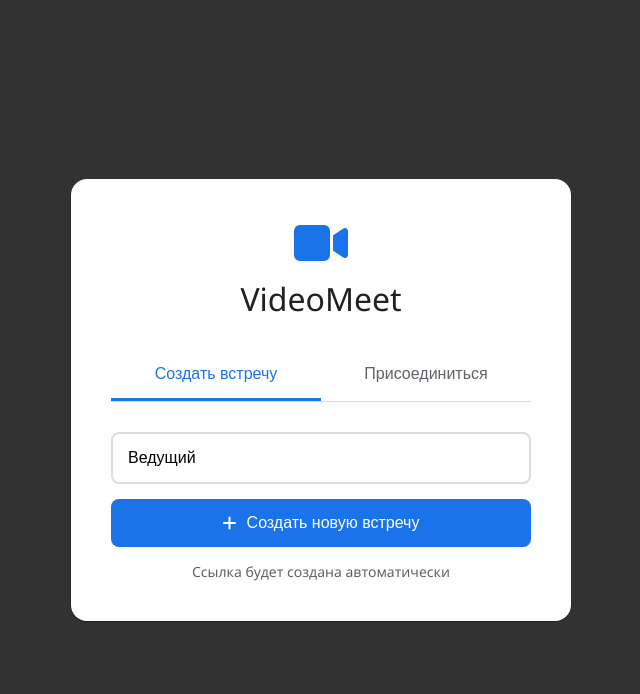
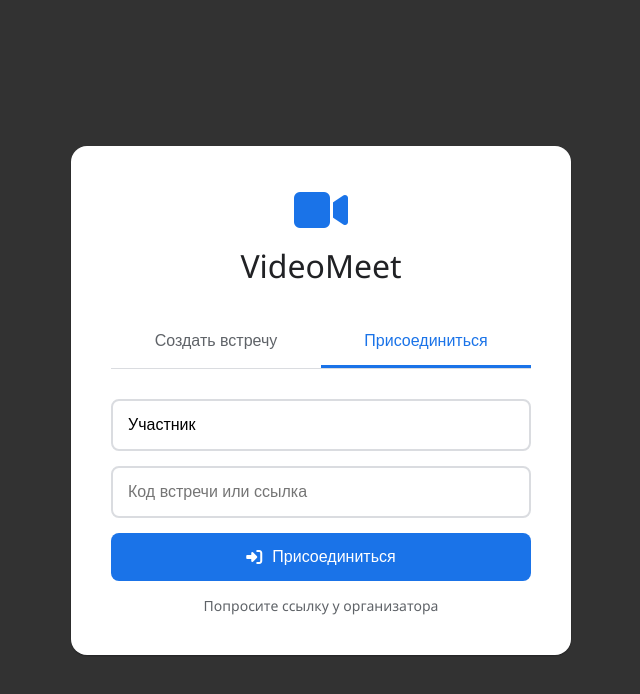
Before and after one commit to MkmSys/capydoo, a website: page public/index.html in a window 1280 px wide. Both pictures are taken after a click on the button "Присоединиться". Shown: the whole page, without its empty margins (319-959 px from the left). Drawn offline with nearby package versions, Linux system fonts and the light colour scheme; no server answers.

Commit message:
Update index.html

```diff
--- a/public/index.html
+++ b/public/index.html
@@ -229,5 +229,46 @@
     }
 
     </script>
+    <script>
+    // Простой скрипт для вкладок
+    document.addEventListener('DOMContentLoaded', function() {
+        console.log('Настройка вкладок...');
+
+        const tabButtons = document.querySelectorAll('.tab-btn');
+        const tabContents = document.querySelectorAll('.tab-content');
+
+        tabButtons.forEach(button => {
+            button.addEventListener('click', function() {
+                // Удаляем активный класс у всех кнопок
+                tabButtons.forEach(btn => btn.classList.remove('active'));
+
+                // Добавляем активный класс нажатой кнопке
+                this.classList.add('active');
+
+                // Скрываем все вкладки
+                tabContents.forEach(content => {
+                    content.classList.remove('active');
+                });
+
+                // Показываем выбранную вкладку
+                const tabId = this.getAttribute('data-tab');
+                const tabToShow = document.getElementById(tabId + 'Tab');
+
+                if (tabToShow) {
+                    tabToShow.classList.add('active');
+                    console.log('Показана вкладка:', tabId);
+                }
+            });
+        });
+
+        // Активируем первую вкладку
+        if (tabButtons.length > 0 && tabContents.length > 0) {
+            tabButtons[0].classList.add('active');
+            tabContents[0].classList.add('active');
+        }
+
+        console.log('Вкладки настроены');
+    });
+    </script>
 </body>
 </html>
```
